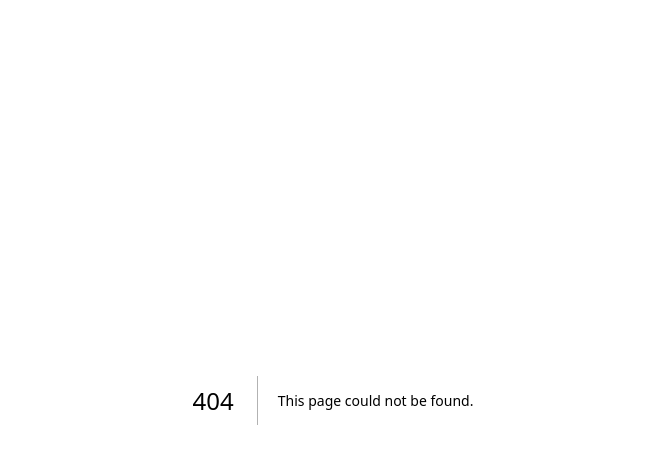
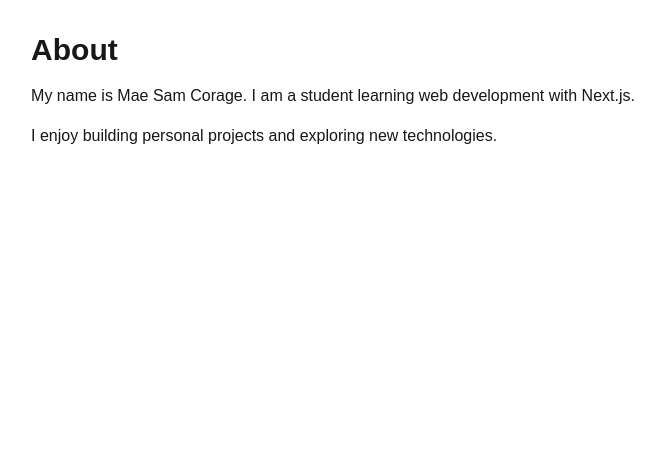
Before and after one commit to maesamcorage12-create/my_personal_site, a Next.js app: page /about in a window 1280 px wide. Before the commit this address had no page. Shown: the top 464 px of the page, without its empty margins (307-972 px from the left). Built offline with nearby package versions, Linux system fonts and the light colour scheme.

Commit message:
Add about page

```diff
--- /dev/null
+++ b/app/about/page.tsx
@@ -0,0 +1,14 @@
+export default function AboutPage() {
+  return (
+    <main className="max-w-3xl mx-auto p-8">
+      <h1 className="text-3xl font-semibold mb-4">About</h1>
+      <p className="mb-4">
+        My name is Mae Sam Corage. I am a student learning web development with
+        Next.js.
+      </p>
+      <p className="mb-4">
+        I enjoy building personal projects and exploring new technologies.
+      </p>
+    </main>
+  );
+}
```
